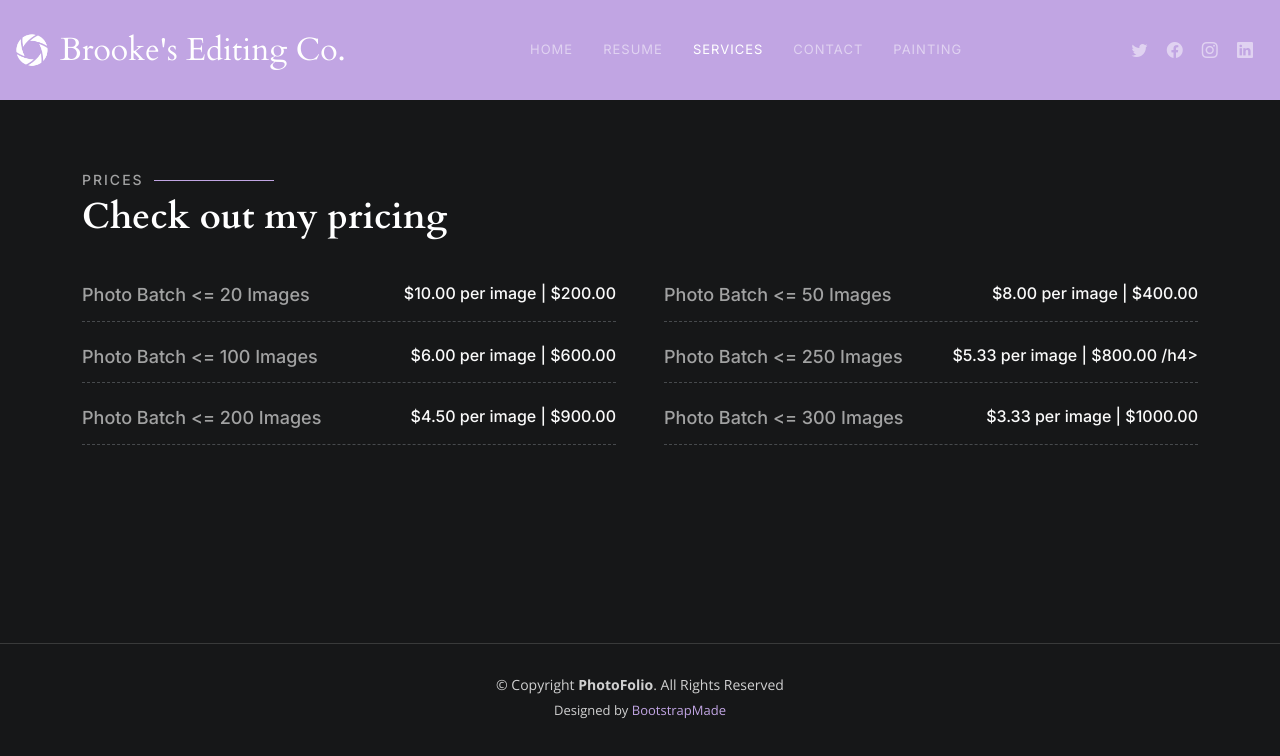
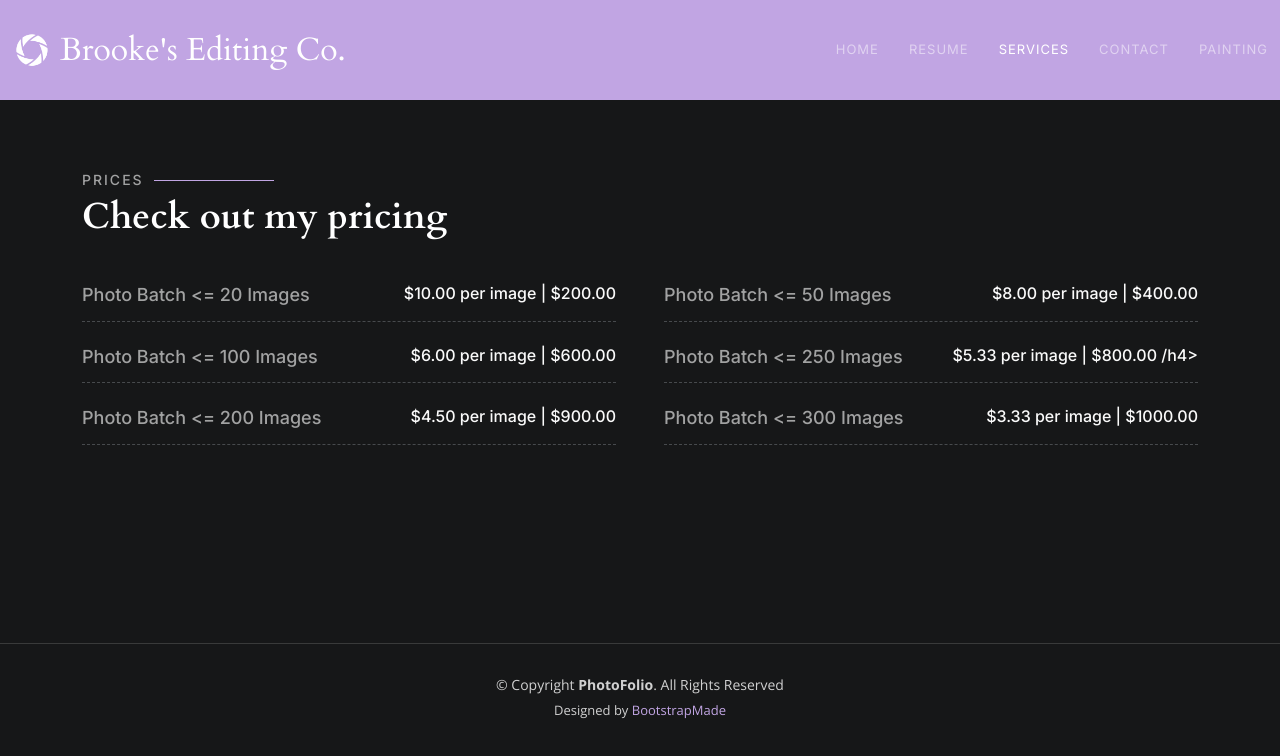
Before and after one commit to brookeheart/IS201, a plain HTML site: page services.html in a window 1280 px wide. Drawn offline with nearby package versions, Linux system fonts and the light colour scheme.

Commit message:
Update services.html

```diff
--- a/services.html
+++ b/services.html
@@ -59,12 +59,7 @@
         </ul>
       </nav><!-- .navbar -->
 
-      <div class="header-social-links">
-        <a href="#" class="twitter"><i class="bi bi-twitter"></i></a>
-        <a href="#" class="facebook"><i class="bi bi-facebook"></i></a>
-        <a href="#" class="instagram"><i class="bi bi-instagram"></i></a>
-        <a href="#" class="linkedin"><i class="bi bi-linkedin"></i></i></a>
-      </div>
+
       <i class="mobile-nav-toggle mobile-nav-show bi bi-list"></i>
       <i class="mobile-nav-toggle mobile-nav-hide d-none bi bi-x"></i>
 
```
